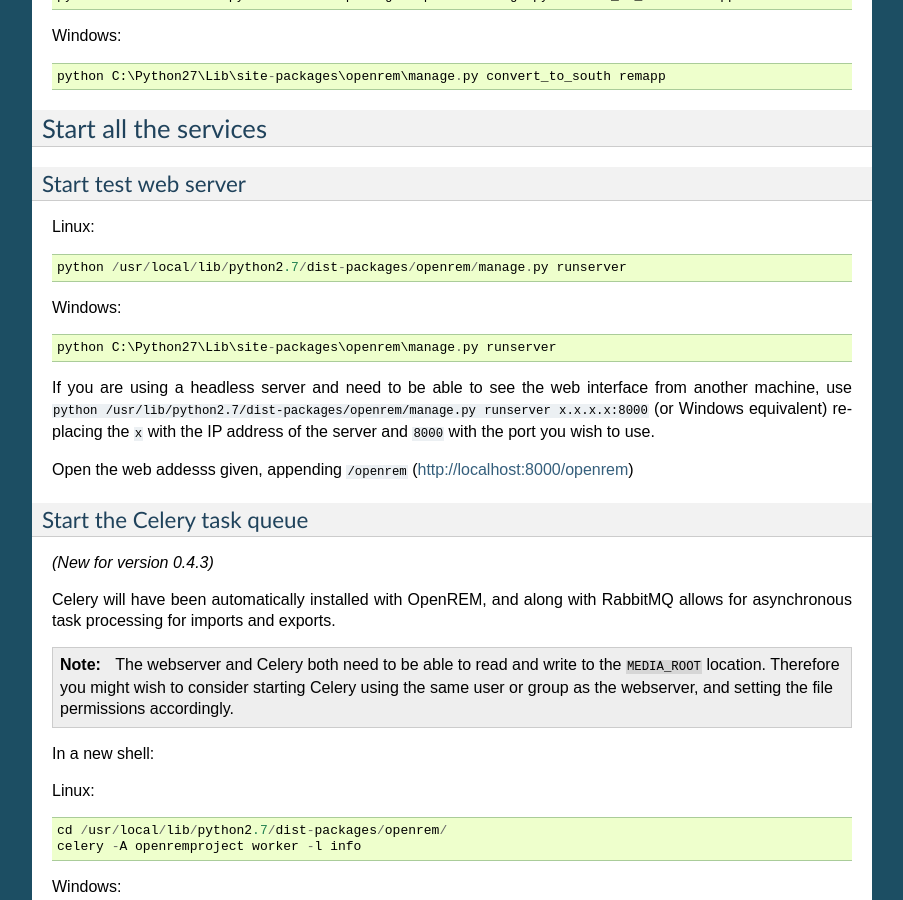
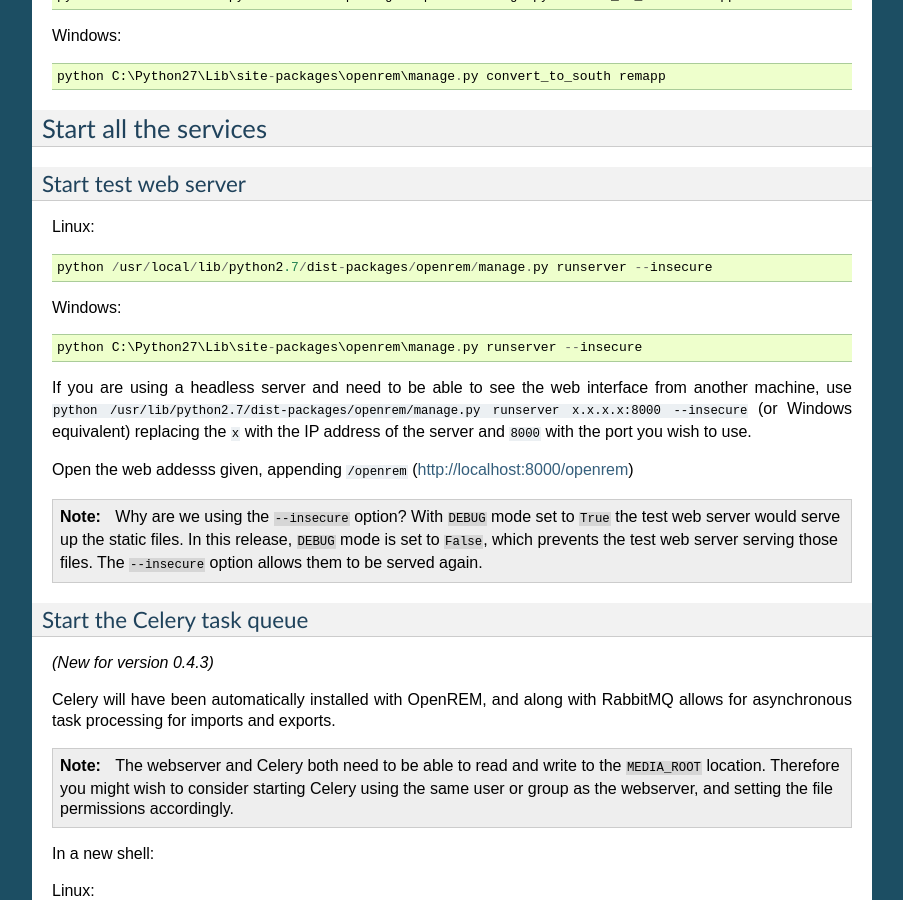
Before and after one commit to ckswilliams/modOpenREM, a Sphinx documentation site: the page built from docs/install.rst, in a window 1280 px wide and 900 px high, scrolled down 3237 px. Shown: the whole window, without its empty margins (198-1101 px from the left). Built offline with Sphinx 7.4.7, drawn with Linux system fonts in a browser that asks for light colours.

Commit message:
Added the --insecure option to the install instructions, along with an explanation. Refs #39.

```diff
--- a/docs/install.rst
+++ b/docs/install.rst
@@ -191,19 +191,26 @@
 
 Linux::
 
-    python /usr/local/lib/python2.7/dist-packages/openrem/manage.py runserver
+    python /usr/local/lib/python2.7/dist-packages/openrem/manage.py runserver --insecure
 
 Windows::
 
-    python C:\Python27\Lib\site-packages\openrem\manage.py runserver
+    python C:\Python27\Lib\site-packages\openrem\manage.py runserver --insecure
 
 If you are using a headless server and need to be able to see the
 web interface from another machine, use
-``python /usr/lib/python2.7/dist-packages/openrem/manage.py runserver x.x.x.x:8000``
+``python /usr/lib/python2.7/dist-packages/openrem/manage.py runserver x.x.x.x:8000 --insecure``
 (or Windows equivalent) replacing the ``x`` with the IP address of the server
 and ``8000`` with the port you wish to use.
 
 Open the web addesss given, appending ``/openrem`` (http://localhost:8000/openrem)
+
+..  Note::
+
+    Why are we using the ``--insecure`` option? With ``DEBUG`` mode set to ``True``
+    the test web server would serve up the static files. In this release,
+    ``DEBUG`` mode is set to ``False``, which prevents the test web server
+    serving those files. The ``--insecure`` option allows them to be served again.
 
 Start the Celery task queue
 ---------------------------
```
